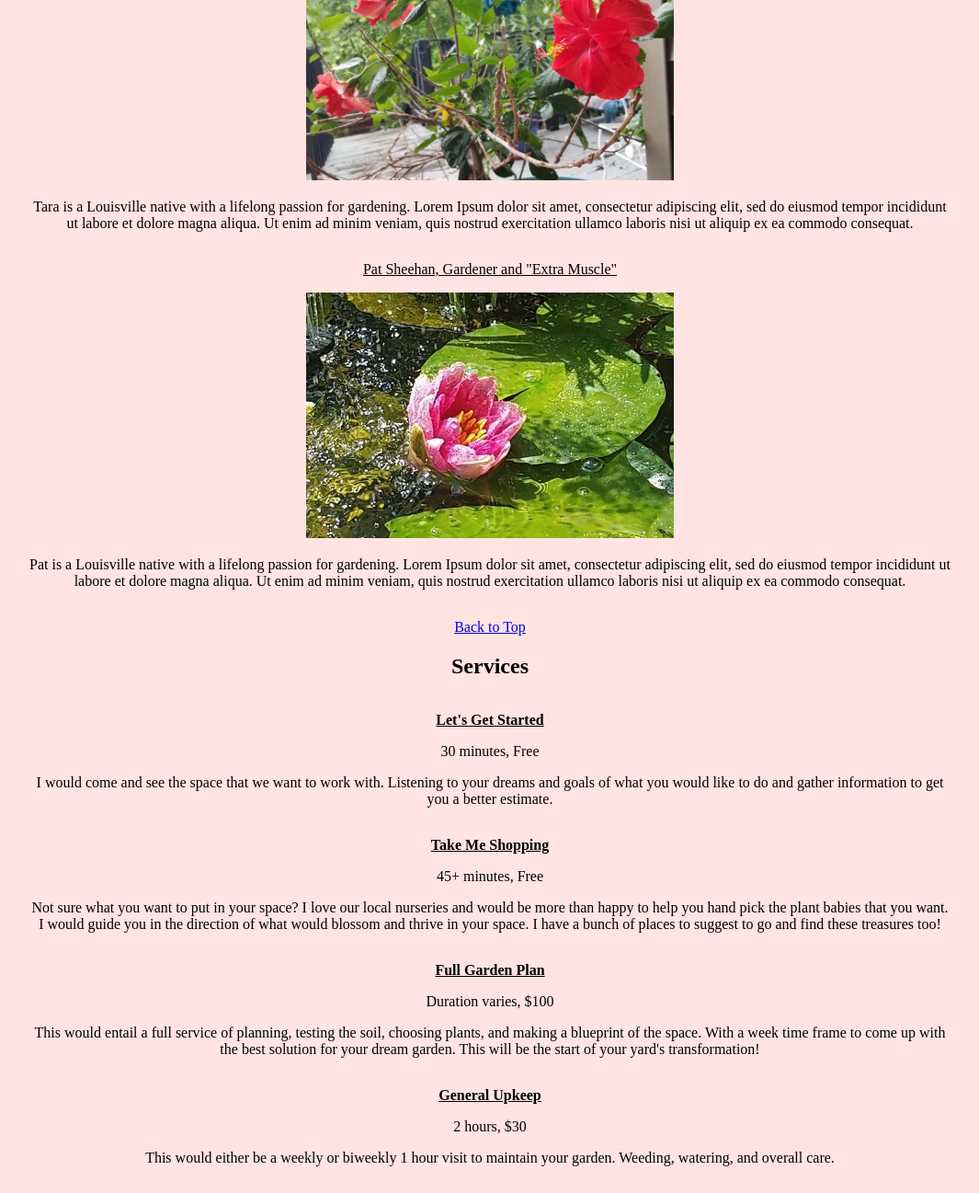
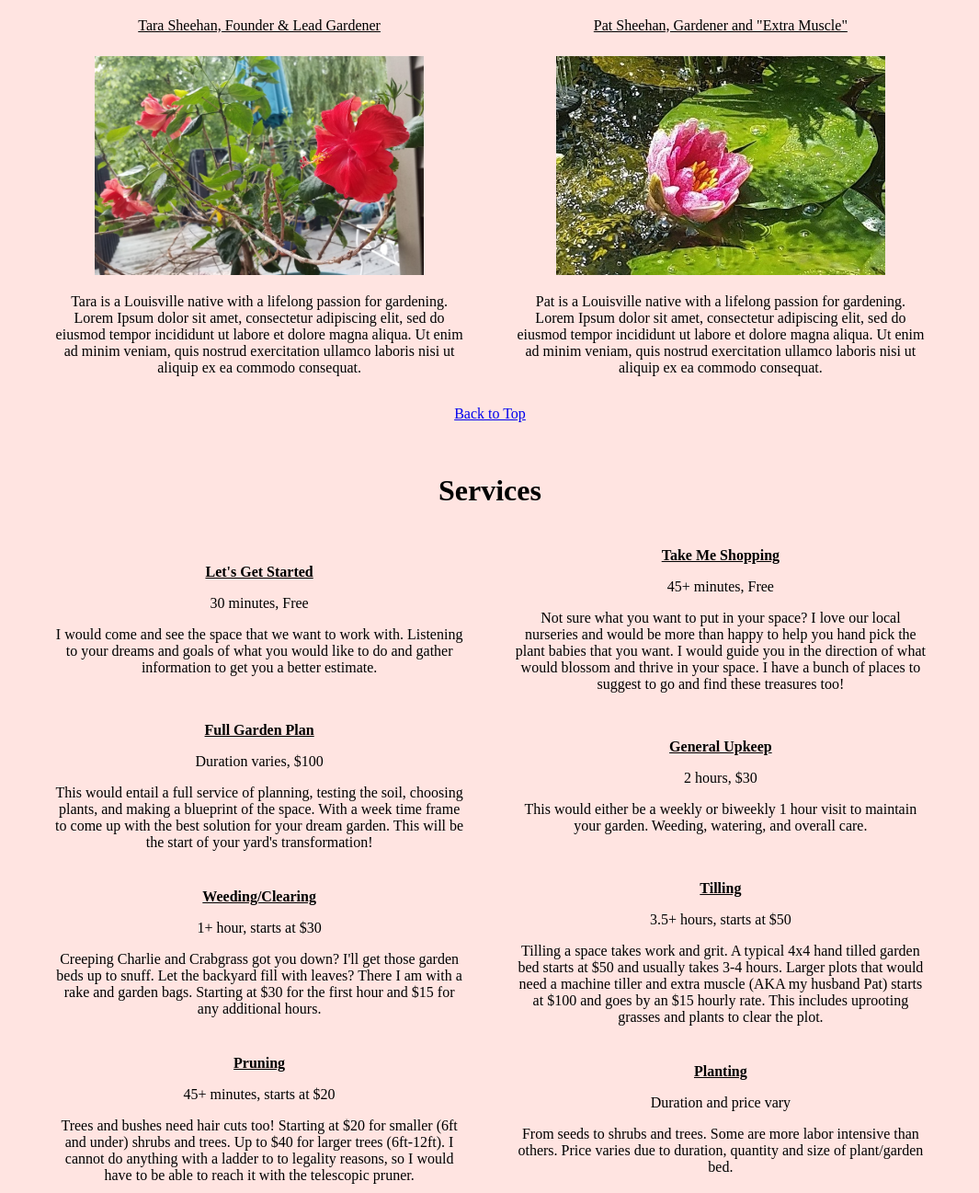
Before and after one commit to alisonkhill/galwithatrowel, a plain HTML site: page index.html in a window 1280 px wide. Shown: the part 888-2185 px from the top of the page at 92% size, without its empty margins (107-1172 px from the left). Drawn offline with Linux system fonts and the light colour scheme; a web font is replaced by a local one.

Commit message:
Enabled Services and About to convert to columns for large screens

```diff
--- a/index.html
+++ b/index.html
@@ -32,7 +32,7 @@
     <section id="about">
         <h2>About</h2>
         <p>We are a small gardening business in Louisville, Kentucky.</p>
-        <div class = "container">
+        <div class = "list">
             <div class = "container-item">
                 <p class = "staff">Tara Sheehan, Founder & Lead Gardener</p>
                 <img id="founder" src= "images/hibiscus.jpg" alt = "Photo of Gal with a Trowel founder Tara Sheehan">
@@ -53,7 +53,7 @@
 
     <section id="services">
         <h2>Services</h2>
-        <div class="container">
+        <div class="list">
             <div class = "service">
                 <p class = "main-items">Let's Get Started</p>
                 <p class = "sub-items">30 minutes, Free</p>
--- a/styles.css
+++ b/styles.css
@@ -16,7 +16,8 @@ header {
 img {
    display: inline-block;
    height: auto;
-   width: 75%;
+   width: 80%;
+   margin-top: 1vh;
 }
 
 #top-nav {
@@ -51,11 +52,12 @@ a:hover {
 
 h1 {
     font-weight: bold;
-    font-size: 2em;
+    font-size: 2.5em;
 }
 
 h2 {
-    font-size: 1.5em;
+    font-size: 2em;
+    margin-top: 7vh;
 }
 
 .main-items {
@@ -74,12 +76,21 @@ body {
     align-items: center;
 }
 
+.list {
+    display: flex;
+    flex-wrap: wrap;
+}
+
 section {
     display: block;
 }
 
 .contact-link {
     margin: 2%;
+}
+
+#founder, #extra-muscle {
+    width: 80%;
 }
 
 footer {
@@ -103,10 +114,6 @@ footer {
     #nav {
         display: flex;
         flex-direction: row;
-    }
-
-    img {
-        width: 50%;
     }
 
     .gallery-image:active {
@@ -133,13 +140,25 @@ footer {
 
 @media screen and (min-width: 800px) {
     img {
-        width: 400px;
+        width: 450px;
     }
-
    .container {
         display: flex;
         flex-direction: row;
         flex-wrap: wrap;
-        justify-content: space-evenly;
+        justify-content: space-around;
+        align-items: center;
+    }
+
+    .list {
+        display: flex;
+        flex-direction: row;
+        justify-content: space-around;
+        align-items: center;
+    }
+
+    .service, .container-item {
+        min-width: 30vw;
+        max-width: 35vw;
     }
 }
```
Also changed, not shown: images/foxglove.jpg.
